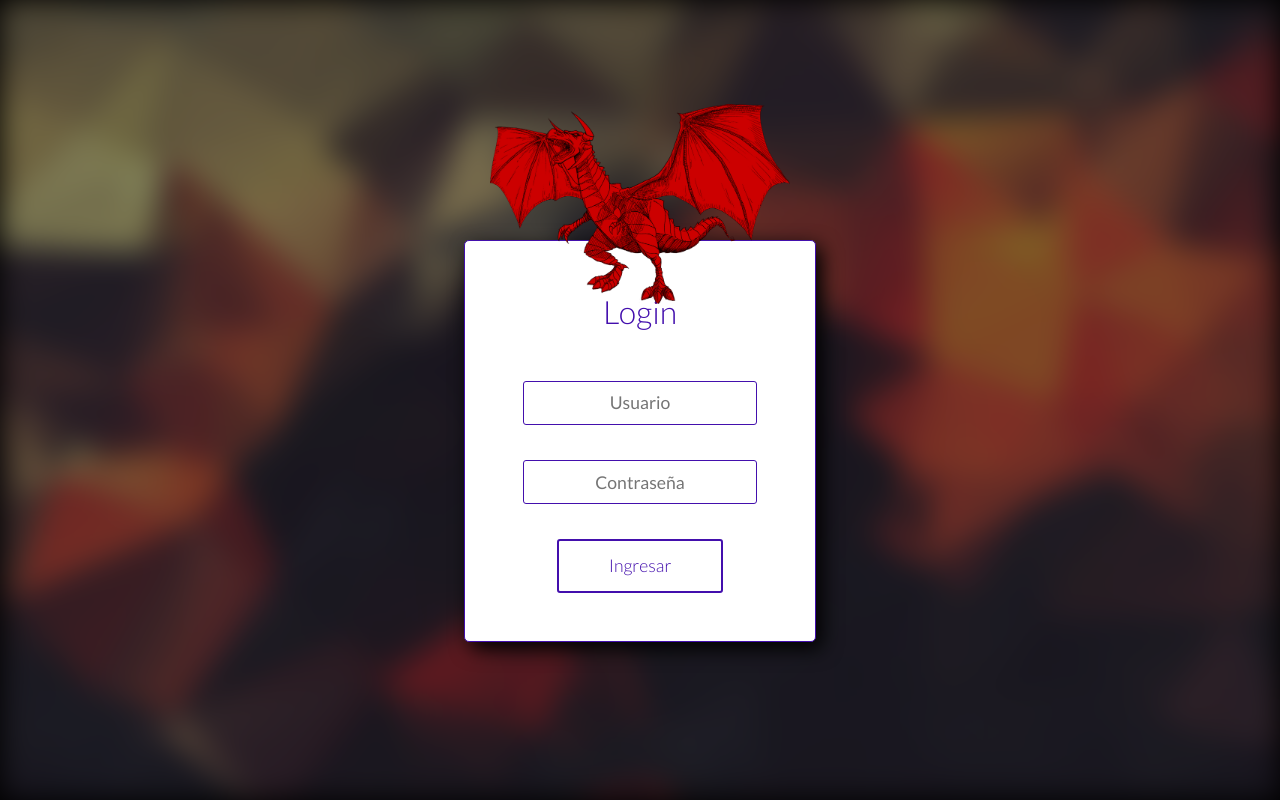
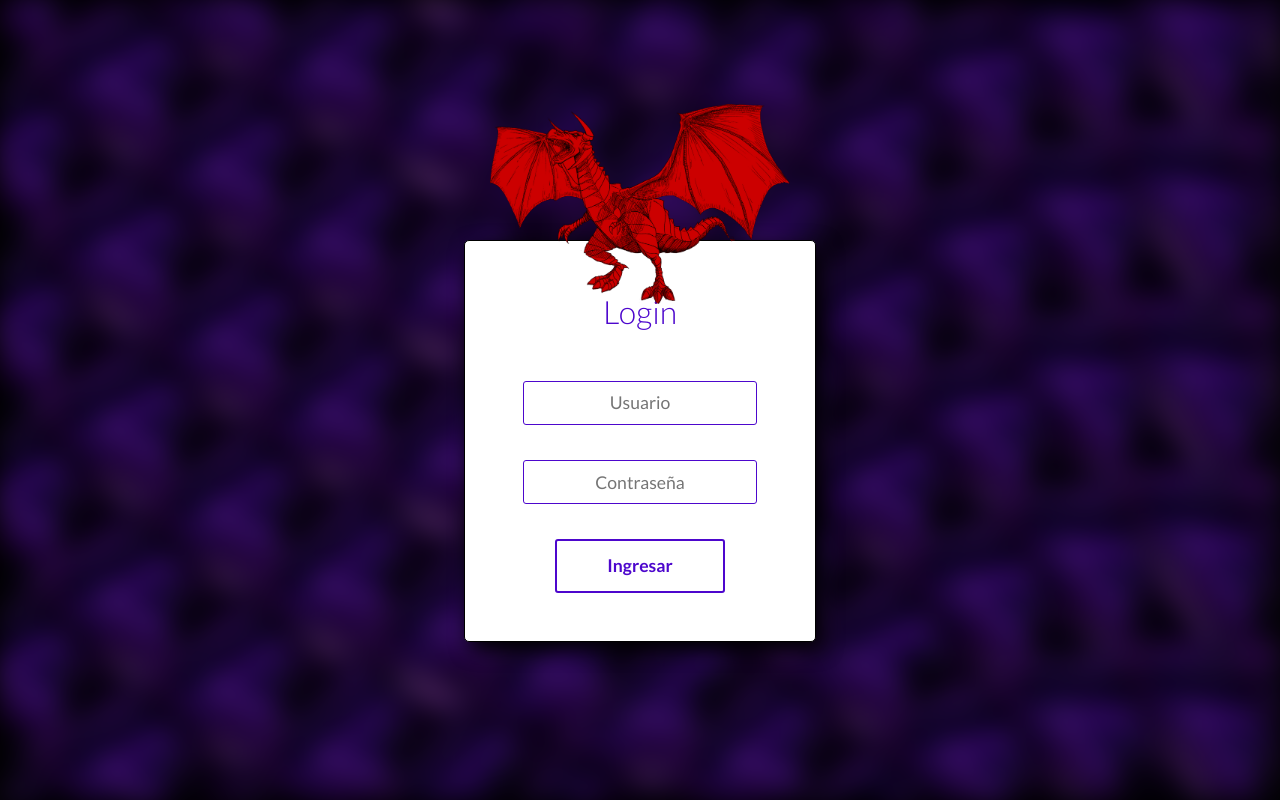
Before and after one commit to Darktowers/Dracoinn, a PHP site: page / in a window 1280 px wide. Run offline with PHP 8.4, Linux system fonts and the light colour scheme.

Commit message:
Cambio en el background

```diff
--- a/stylus/estilos.styl
+++ b/stylus/estilos.styl
@@ -14,7 +14,7 @@ body
 		-ms-filter blur(15px)
 		-o-filter blur(15px)
 		-webkit-filter blur(15px)
-		background-image url("../img/4.jpg")
+		background-image url("../img/scale.jpg")
 		background-position center center
 		background-repeat no-repeat;
 		background-size cover
@@ -31,7 +31,7 @@ body
 		h1
 			margin: 1.6em 0 1em 0;
 			font-weight lighter
-			color #430FAD
+			color #4d07cd
 		.caja
 			border-radius: 5px;
 			height: 400px;
@@ -39,9 +39,9 @@ body
 			position: relative;
 			top: 30%;
 			width: 350px;
-			border: 1px solid #430FAD;
+			border: 1px solid
 			text-align: center;
-			background: white;
+			background: #fff;
 			box-shadow: 6px 7px 20px;
 			input
 				display: inline-block;
@@ -52,7 +52,7 @@ body
 				font-size: 1.1em;
 				margin-bottom: 1em;
 				border: 0;
-				border 1px solid #430FAD
+				border 1px solid #4d07cd
 				font-weight: normal;
 
 				&:focus
@@ -62,20 +62,21 @@ body
 
 				border 0
 				background none
-				border 2px solid #430FAD
+				border 2px solid #4d07cd
 				padding 25px 50px
 				width auto
 				line-height 0px
 				transition 0.5s background
 				transition 0.5s white
 				transition 0.5s border, white, background
-				color #430FAD
-				font-weight lighter
+				color #4d07cd
+				font-weight bold
 
 				&:hover
-					background #430FAD
-					color white
+					background #4d07cd
+					color #fff
 					border: 2px solid #000;
+					font-weight bold
 
 .dragon
 	background-image: url("../img/login.png");
```
Also changed, not shown: css/estilos.css, img/scale.jpg (added).
